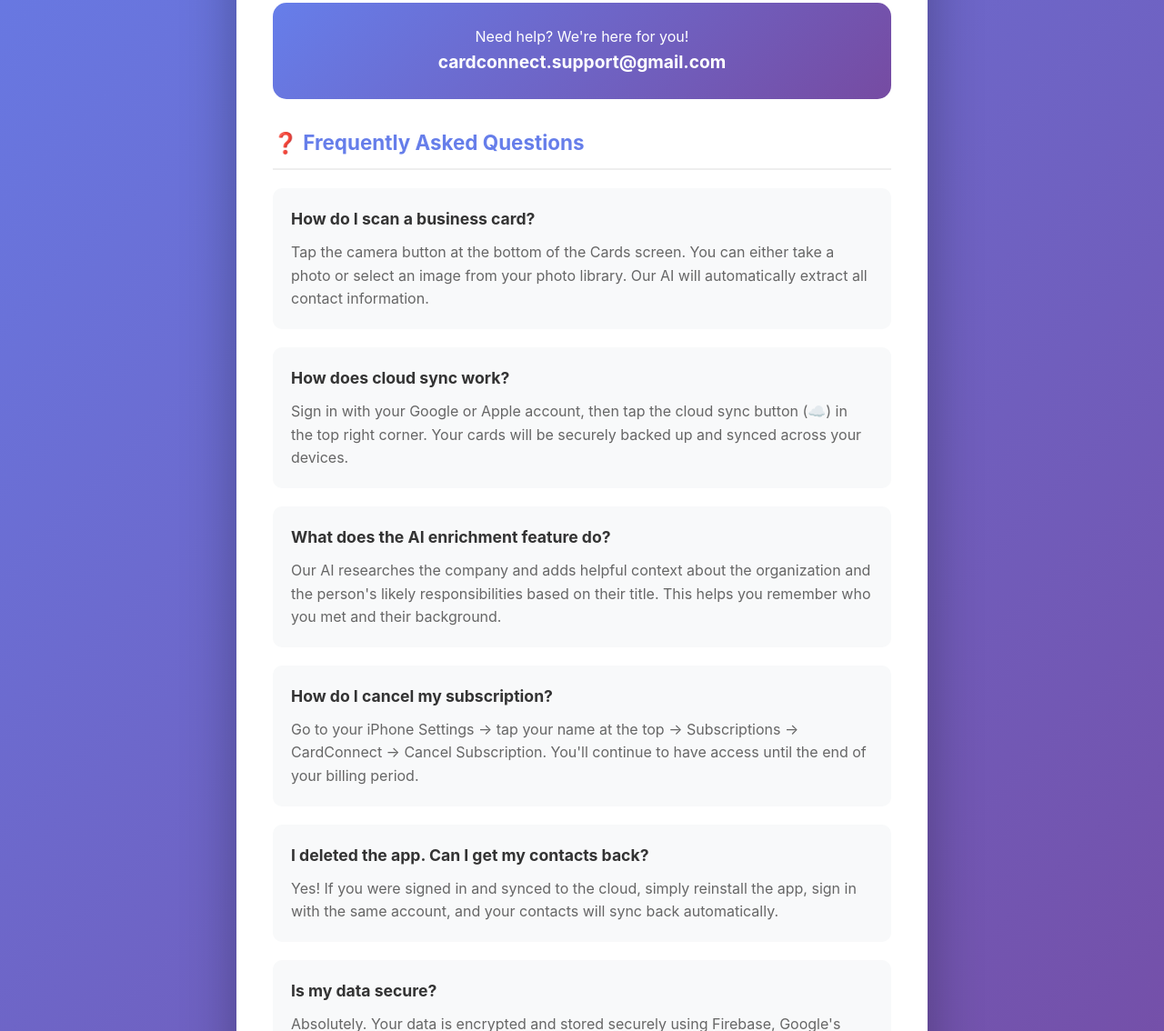
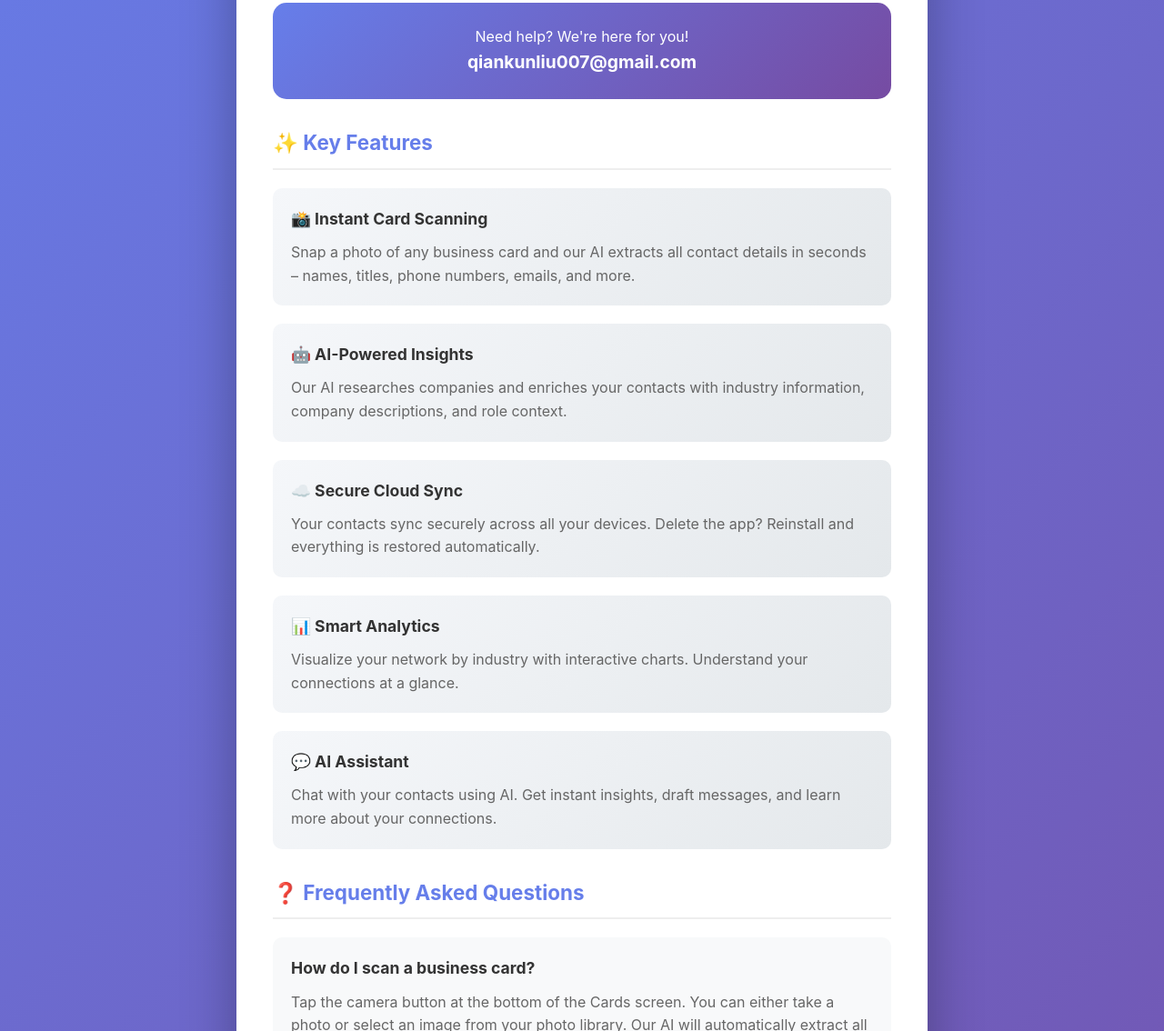
Before and after one commit to duguqiankun/cardconnect, a plain HTML site: page docs/index.html in a window 1280 px wide. Shown: the part 374-1508 px from the top of the page at 91% size. Drawn offline with Linux system fonts and the light colour scheme.

Commit message:
Update contact email and add key features section

```diff
--- a/docs/index.html
+++ b/docs/index.html
@@ -1,5 +1,6 @@
 <!DOCTYPE html>
 <html lang="en">
+
 <head>
     <meta charset="UTF-8">
     <meta name="viewport" content="width=device-width, initial-scale=1.0">
@@ -29,7 +30,7 @@
             background: white;
             border-radius: 20px;
             padding: 40px;
-            box-shadow: 0 20px 60px rgba(0,0,0,0.3);
+            box-shadow: 0 20px 60px rgba(0, 0, 0, 0.3);
         }
 
         .header {
@@ -128,6 +129,7 @@
         }
     </style>
 </head>
+
 <body>
     <div class="container">
         <div class="card">
@@ -140,39 +142,76 @@
             <h2>📧 Contact Us</h2>
             <div class="contact-box">
                 <p>Need help? We're here for you!</p>
-                <a href="mailto:cardconnect.support@gmail.com">cardconnect.support@gmail.com</a>
+                <a href="mailto:qiankunliu007@gmail.com">qiankunliu007@gmail.com</a>
+            </div>
+
+            <h2>✨ Key Features</h2>
+            <div class="faq-item" style="background: linear-gradient(135deg, #f5f7fa 0%, #e4e8eb 100%);">
+                <h3>📸 Instant Card Scanning</h3>
+                <p>Snap a photo of any business card and our AI extracts all contact details in seconds – names, titles,
+                    phone numbers, emails, and more.</p>
+            </div>
+
+            <div class="faq-item" style="background: linear-gradient(135deg, #f5f7fa 0%, #e4e8eb 100%);">
+                <h3>🤖 AI-Powered Insights</h3>
+                <p>Our AI researches companies and enriches your contacts with industry information, company
+                    descriptions, and role context.</p>
+            </div>
+
+            <div class="faq-item" style="background: linear-gradient(135deg, #f5f7fa 0%, #e4e8eb 100%);">
+                <h3>☁️ Secure Cloud Sync</h3>
+                <p>Your contacts sync securely across all your devices. Delete the app? Reinstall and everything is
+                    restored automatically.</p>
+            </div>
+
+            <div class="faq-item" style="background: linear-gradient(135deg, #f5f7fa 0%, #e4e8eb 100%);">
+                <h3>📊 Smart Analytics</h3>
+                <p>Visualize your network by industry with interactive charts. Understand your connections at a glance.
+                </p>
+            </div>
+
+            <div class="faq-item" style="background: linear-gradient(135deg, #f5f7fa 0%, #e4e8eb 100%);">
+                <h3>💬 AI Assistant</h3>
+                <p>Chat with your contacts using AI. Get instant insights, draft messages, and learn more about your
+                    connections.</p>
             </div>
 
             <h2>❓ Frequently Asked Questions</h2>
 
             <div class="faq-item">
                 <h3>How do I scan a business card?</h3>
-                <p>Tap the camera button at the bottom of the Cards screen. You can either take a photo or select an image from your photo library. Our AI will automatically extract all contact information.</p>
+                <p>Tap the camera button at the bottom of the Cards screen. You can either take a photo or select an
+                    image from your photo library. Our AI will automatically extract all contact information.</p>
             </div>
 
             <div class="faq-item">
                 <h3>How does cloud sync work?</h3>
-                <p>Sign in with your Google or Apple account, then tap the cloud sync button (☁️) in the top right corner. Your cards will be securely backed up and synced across your devices.</p>
+                <p>Sign in with your Google or Apple account, then tap the cloud sync button (☁️) in the top right
+                    corner. Your cards will be securely backed up and synced across your devices.</p>
             </div>
 
             <div class="faq-item">
                 <h3>What does the AI enrichment feature do?</h3>
-                <p>Our AI researches the company and adds helpful context about the organization and the person's likely responsibilities based on their title. This helps you remember who you met and their background.</p>
+                <p>Our AI researches the company and adds helpful context about the organization and the person's likely
+                    responsibilities based on their title. This helps you remember who you met and their background.</p>
             </div>
 
             <div class="faq-item">
                 <h3>How do I cancel my subscription?</h3>
-                <p>Go to your iPhone Settings → tap your name at the top → Subscriptions → CardConnect → Cancel Subscription. You'll continue to have access until the end of your billing period.</p>
+                <p>Go to your iPhone Settings → tap your name at the top → Subscriptions → CardConnect → Cancel
+                    Subscription. You'll continue to have access until the end of your billing period.</p>
             </div>
 
             <div class="faq-item">
                 <h3>I deleted the app. Can I get my contacts back?</h3>
-                <p>Yes! If you were signed in and synced to the cloud, simply reinstall the app, sign in with the same account, and your contacts will sync back automatically.</p>
+                <p>Yes! If you were signed in and synced to the cloud, simply reinstall the app, sign in with the same
+                    account, and your contacts will sync back automatically.</p>
             </div>
 
             <div class="faq-item">
                 <h3>Is my data secure?</h3>
-                <p>Absolutely. Your data is encrypted and stored securely using Firebase, Google's enterprise-grade cloud platform. Only you can access your contacts when signed in to your account.</p>
+                <p>Absolutely. Your data is encrypted and stored securely using Firebase, Google's enterprise-grade
+                    cloud platform. Only you can access your contacts when signed in to your account.</p>
             </div>
 
             <div class="links">
@@ -186,4 +225,5 @@
         </div>
     </div>
 </body>
+
 </html>
```
Also changed, not shown: docs/privacy.html (+1 -1 lines), docs/terms.html (+1 -1 lines).
